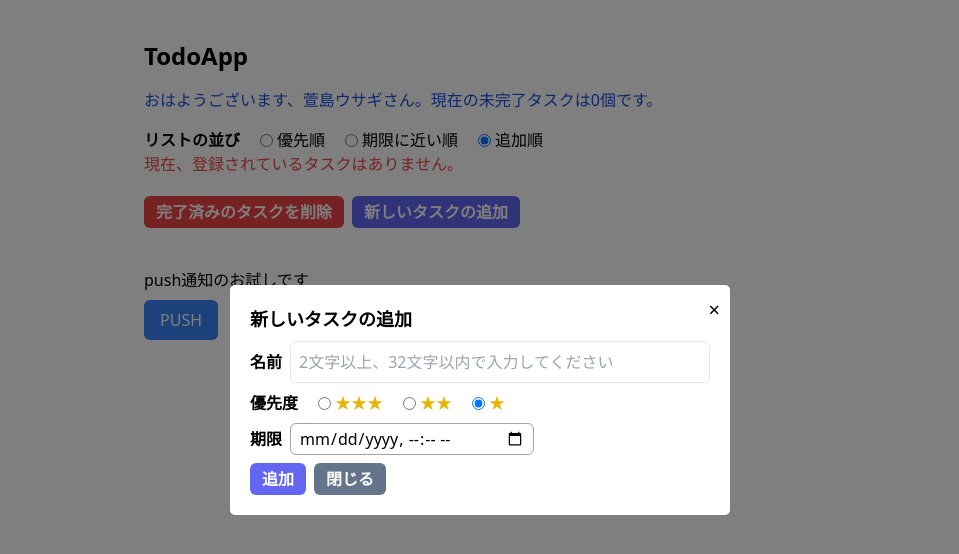
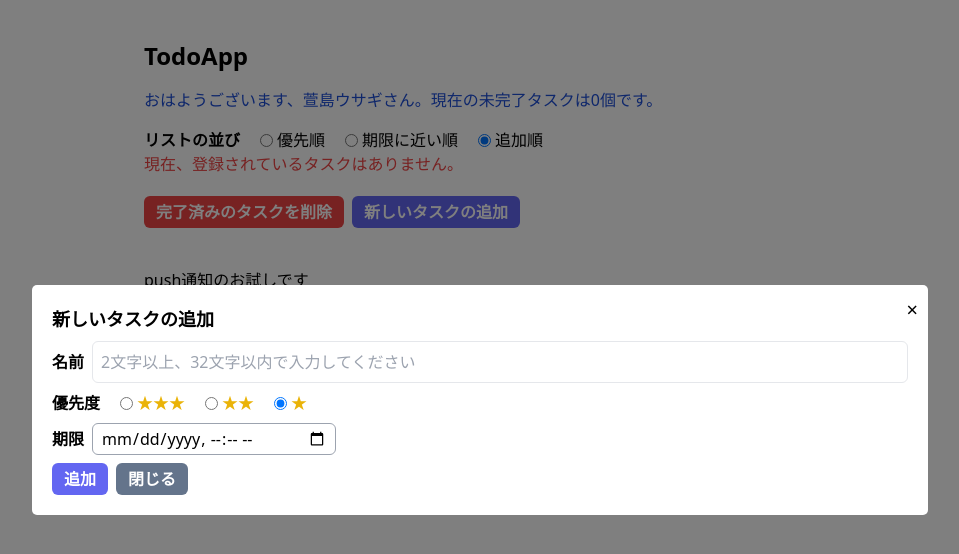
Before and after one commit to akaumigame6/react-todo-app, a React (Vite) app: page / in a window 1280 px wide. Both pictures are taken after a click on the button "新しいタスクの追加". Shown: the top 554 px of the page, without its empty margins (160-1119 px from the left). Built offline with nearby package versions, Linux system fonts and the light colour scheme.

Commit message:
スマホでも見やすいように変更

```diff
--- a/src/modal.css
+++ b/src/modal.css
@@ -15,7 +15,7 @@
   padding: 20px;
   border-radius: 5px;
   position: relative;
-  width: 500px;
+  width: 70%;
 }
 
 .close-button {
```
